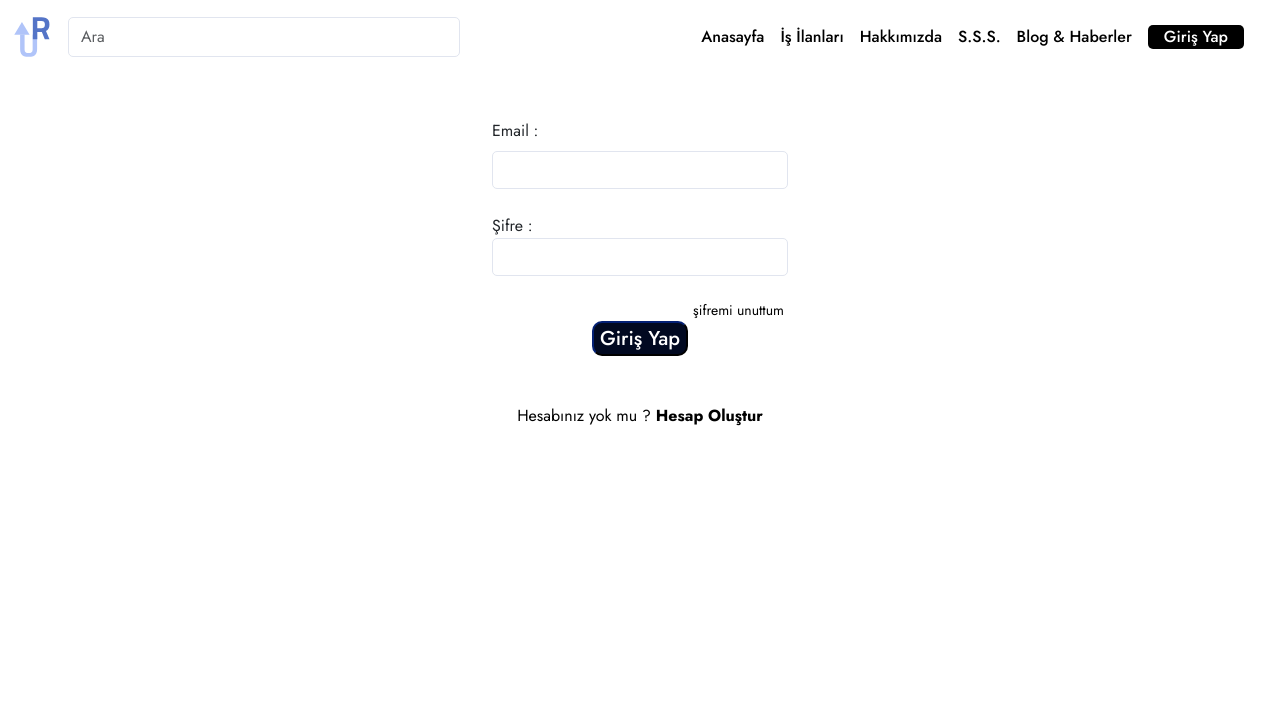
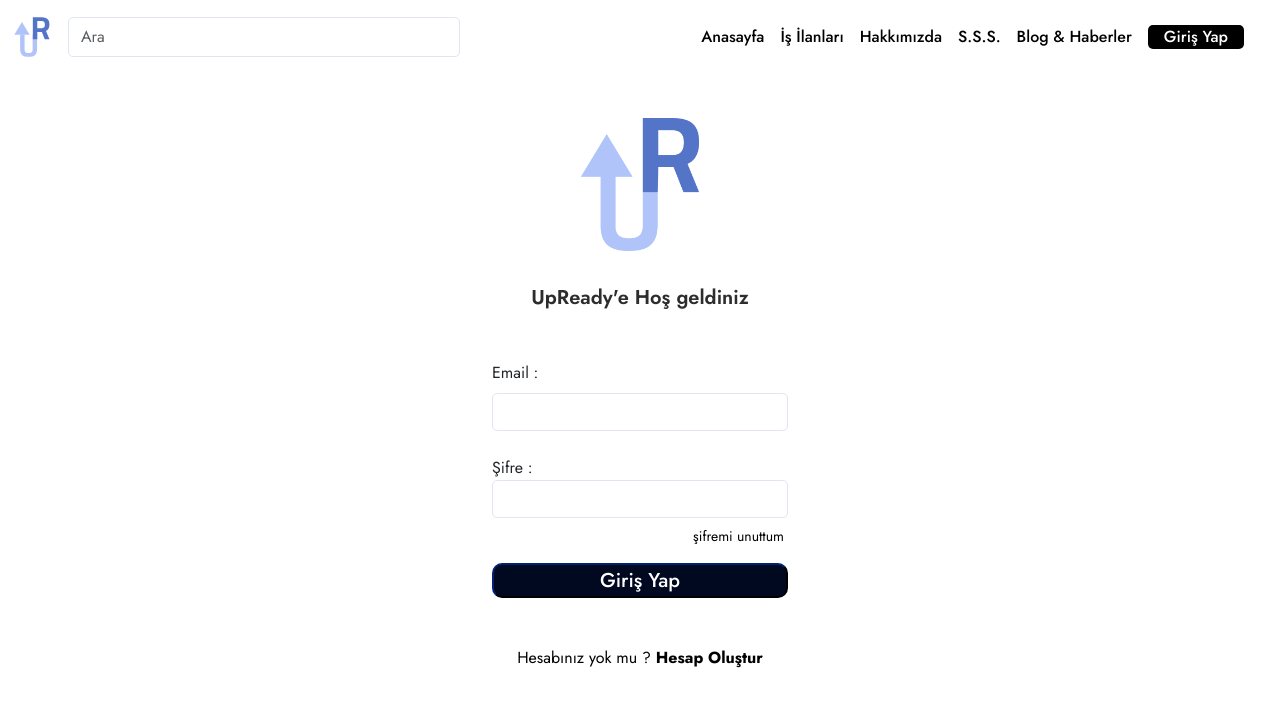
Before and after one commit to UpReady/frontend, a React (Create React App) app: page /giris-yap in a window 1280 px wide. Shown: the top 706 px of the page. Built offline with nearby package versions, Linux system fonts and the light colour scheme; the HTML template or start-up script is replaced by a standard one.

Commit message:
login ve register logo ekleme ve düzenlemeleri

```diff
--- a/src/Pages/LoginRedux.js
+++ b/src/Pages/LoginRedux.js
@@ -2,6 +2,7 @@ import React, { useState } from "react";
 import { useDispatch, useSelector } from "react-redux";
 import { useNavigate } from "react-router-dom";
 import { loginUser } from "../Store/userSlice";
+import LoginLogo from "../img/login-logo.png";
 
 const LoginRedux = () => {
   // states
@@ -25,12 +26,18 @@ const LoginRedux = () => {
         setEmail("");
         setPassword("");
         navigate("/");
-        setStatus(result.status)
+        setStatus(result.status);
       }
     });
   };
   return (
     <div className="mt-5 container col-lg-3 col-12">
+      <div className="logo-container text-center mb-2 pb-4">
+        <img src={LoginLogo} width="40%" />
+      </div>
+      <div className="welcome-text text-center mb-4 pb-4">
+        UpReady'e Hoş geldiniz
+      </div>
       <form onSubmit={handleLoginEvent}>
         <label className="form-check-label mb-2">Email :</label>
         <input
@@ -49,15 +56,15 @@ const LoginRedux = () => {
           value={password}
           onChange={(e) => setPassword(e.target.value)}
         />
-        <br />
+
         <a href="/sifremi-unuttum">
-          <div className="row justify-content-end mx-1 forget-password">
+          <div className="row justify-content-end mx-1 forget-password mb-2 mt-2">
             şifremi unuttum
           </div>
         </a>
 
         <div className="text-center">
-          <button type="submit" className="submit-btn col">
+          <button type="submit" className="submit-btn col-12 mt-2">
             {loading ? "Loading..." : "Giriş Yap"}
           </button>
           {error && (
--- a/src/Pages/Register.js
+++ b/src/Pages/Register.js
@@ -3,6 +3,7 @@ import { Container, Col, Row, Image } from "react-bootstrap";
 import "../Styles/Register.css";
 import Button from "react-bootstrap/Button";
 import Form from "react-bootstrap/Form";
+import LoginLogo from "../img/login-logo.png";
 // import axios from "axios";
 
 const apiURL = process.env.REACT_APP_API_URL;
@@ -14,7 +15,6 @@ const Register = () => {
   const [password, setPassword] = useState("");
   const [kvkk, setKvkk] = useState("");
   const [validated, setValidated] = useState(false);
-
 
   const handleChangeLastName = (e) => {
     setLastName(e.target.value);
@@ -60,13 +60,15 @@ const Register = () => {
       .then((response) => response.json())
       .then((data) => {
         localStorage.setItem("sessionToken", data.token);
-      }).catch(error => {
-        console.error('Hata:', error);
+      })
+      .catch((error) => {
+        console.error("Hata:", error);
       });
   };
   return (
     <Container fluid>
-        <div className="mt-5 mb-5 row justify-content-center">
+      <div className="logo-container text-center mb-4 pb-4">
+        <img src={LoginLogo} width="100" />
       </div>
       <div className="justify-content-center row">
         <Col lg={4} sm={12}>
@@ -82,7 +84,7 @@ const Register = () => {
                     onChange={handleChangeFirstName}
                     required
                   />
-                   <Form.Control.Feedback type="invalid">
+                  <Form.Control.Feedback type="invalid">
                     Lütfen Adınızı Giriniz !
                   </Form.Control.Feedback>
                 </Form.Group>
@@ -112,7 +114,7 @@ const Register = () => {
                 onChange={handleChangeEmail}
                 required
               />
-               <Form.Control.Feedback type="invalid">
+              <Form.Control.Feedback type="invalid">
                 Lütfen Mail Adresinizi Giriniz !
               </Form.Control.Feedback>
             </Form.Group>
@@ -126,7 +128,7 @@ const Register = () => {
                 onChange={handleChangePassword}
                 required
               />
-               <Form.Control.Feedback type="invalid">
+              <Form.Control.Feedback type="invalid">
                 Lütfen Parola Giriniz !
               </Form.Control.Feedback>
             </Form.Group>
@@ -140,12 +142,11 @@ const Register = () => {
                 feedbackType="invalid"
               />
             </Form.Group>
-
-            <Row>
-              <Button className="submit-btn mt-4 mb-4 " type="submit">
+            <div className="row justify-content-center mx-1">
+              <Button className="submit-btn mt-4 mb-4" type="submit">
                 Hesap Oluştur
               </Button>
-            </Row>
+            </div>
           </Form>
         </Col>
       </div>
--- a/src/Styles/Login.css
+++ b/src/Styles/Login.css
@@ -52,3 +52,11 @@ a{
   font-family:Jost,sans-serif;
   color: #000;
 }
+.welcome-text{
+  color: #2d2d2d;
+  font-family: Jost;
+  font-size: 20px;
+  font-style: normal;
+  font-weight: 600;
+  line-height: normal;
+}
```
Also changed, not shown: src/img/login-logo.png (added).
